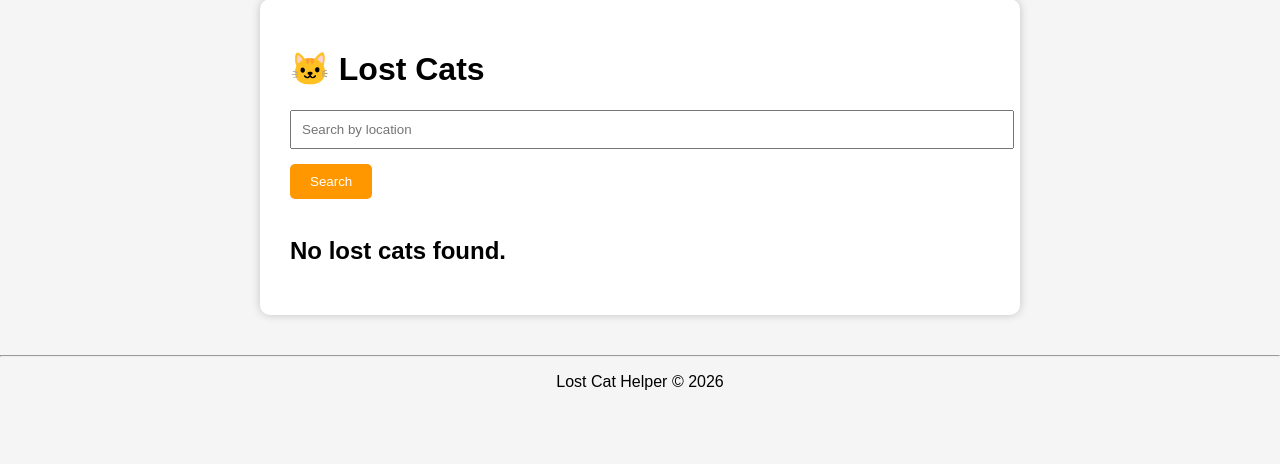
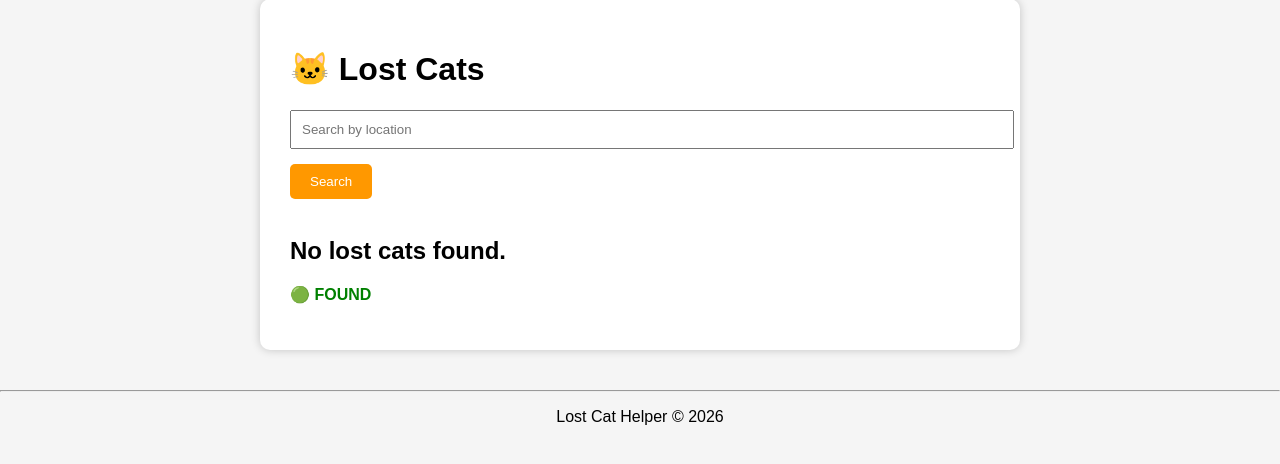
Before and after one commit to reneeliang6-lab/LostCatHelper, a Flask app: template templates/cats.html in a window 1280 px wide. Shown: the part 100-564 px from the top of the page. Run offline with Flask 3, Linux system fonts and the light colour scheme; the template is opened without the code that fills it, so the values that code supplies are empty.

Commit message:
add features for dashboards for lost cat helper

```diff
--- a/templates/cats.html
+++ b/templates/cats.html
@@ -68,6 +68,10 @@
                     <button>📍 View Sightings</button>
                 </a>
 
+                <a href="/found/{{ cat[0] }}">
+                    <button>✅ Mark as Found</button>
+                </a>
+
             </div>
 
         {% endfor %}
@@ -78,6 +82,11 @@
 
     {% endif %}
 
+    {% if cat[8] == "Lost" %}
+        <p style="color:red;"><strong>🔴 LOST</strong></p>
+    {% else %}
+        <p style="color:green;"><strong>🟢 FOUND</strong></p>
+    {% endif %}
 </div>
 
 <hr>
```
